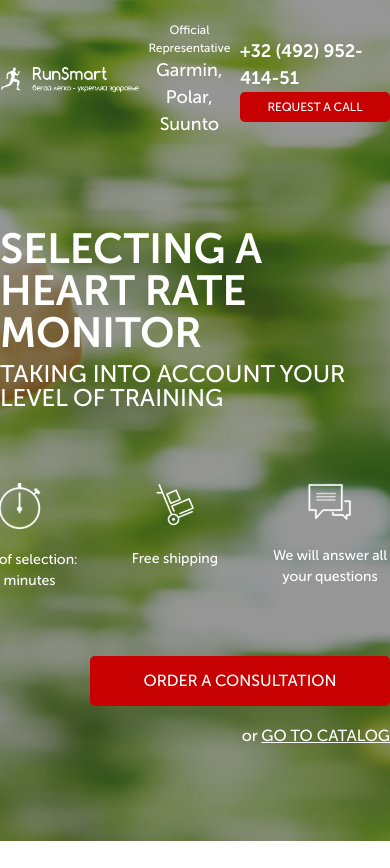
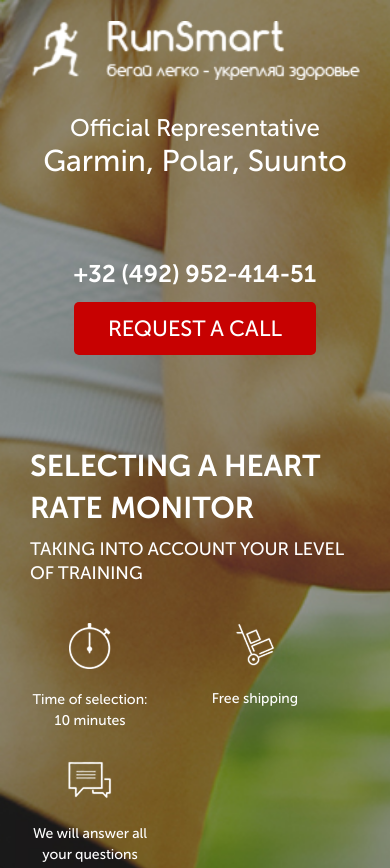
Before and after one commit to Valerii-Hud/pulse-landing, a website: page src/index.html in a window 390 px wide. Shown: the top 868 px of the page. Before the commit the page ends 844 px from the top, so only its background shows below. Drawn offline with Linux system fonts and the light colour scheme; files whose address does not match are found by name.

Commit message:
styles: added rwd for promo section

```diff
--- a/src/index.html
+++ b/src/index.html
@@ -13,6 +13,7 @@
           <a class="header__logo" href="#"
             ><img src="images/logo/header_logo.png" alt="logo"
           /></a>
+          <div class="header__wrapper">
             <div class="header__official">
               Official Representative
               <span>Garmin, Polar, Suunto</span>
@@ -22,6 +23,7 @@
                 >+32 (492) 952-414-51</a
               >
               <button class="btn">Request a call</button>
+            </div>
           </div>
         </header>
         <div class="promo__wrapper">
--- a/src/sass/components/_header.scss
+++ b/src/sass/components/_header.scss
@@ -2,6 +2,12 @@
   display: flex;
   justify-content: space-between;
   align-items: center;
+  &__wrapper {
+    display: flex;
+    justify-content: space-between;
+    flex-direction: row;
+    width: 50%;
+  }
   &__logo {
     width: 250px;
     img {
--- /dev/null
+++ b/src/sass/components/_media.scss
@@ -0,0 +1,95 @@
+@media screen and (max-width: 1024px) {
+  .container {
+    max-width: 768px;
+  }
+}
+
+@media screen and (max-width: 768px) {
+  .container {
+    max-width: 577px;
+  }
+  .header {
+    flex-direction: column;
+    gap: 30px;
+    &__wrapper {
+      width: 100%;
+      display: flex;
+      justify-content: space-between;
+    }
+  }
+  .promo {
+    background: url('../images/main_bg.png') 30% (center / cover) no-repeat;
+  }
+}
+
+@media screen and (max-width: 640px) {
+  .container {
+    max-width: 100%;
+    padding: 0 30px;
+  }
+
+  .promo {
+    background: url('../images/main_bg.png') 32% (center / cover) no-repeat;
+  }
+}
+
+@media screen and (max-width: 480px) {
+  .promo {
+    &__icons {
+      margin: 30px auto 0 auto;
+      display: grid;
+      grid-template-columns: repeat(2, 1fr);
+      row-gap: 30px;
+      width: 100%;
+    }
+  }
+}
+
+@media screen and (max-width: 425px) {
+  .header {
+    &__logo {
+      width: 100%;
+    }
+    &__wrapper {
+      flex-direction: column;
+      align-items: center;
+      justify-content: center;
+      gap: 20px;
+    }
+    &__official {
+      width: 100%;
+      font-size: 24px;
+      span {
+        font-size: 30px;
+        line-height: 30px;
+      }
+    }
+    &__contacts {
+      gap: 10px;
+      align-items: center;
+    }
+    &__phone {
+      margin-top: 60px;
+      font-size: 24px;
+    }
+  }
+  .btn {
+    font-size: 22px;
+    height: 100%;
+    width: 100%;
+    padding: 10px;
+    &_promo {
+      font-size: 18px;
+    }
+  }
+  .promo {
+    background: url('../images/main_bg.png') 25% (center / cover) no-repeat;
+
+    &__title {
+      font-size: 30px;
+    }
+    &__subtitle {
+      font-size: 18px;
+    }
+  }
+}
--- a/src/sass/style.scss
+++ b/src/sass/style.scss
@@ -8,3 +8,4 @@
 
 @import 'components/header';
 @import 'components/promo';
+@import 'components/media';
```
Also changed, not shown: src/css/style.min.css. Lines whose indentation alone changed are shown as unchanged.
